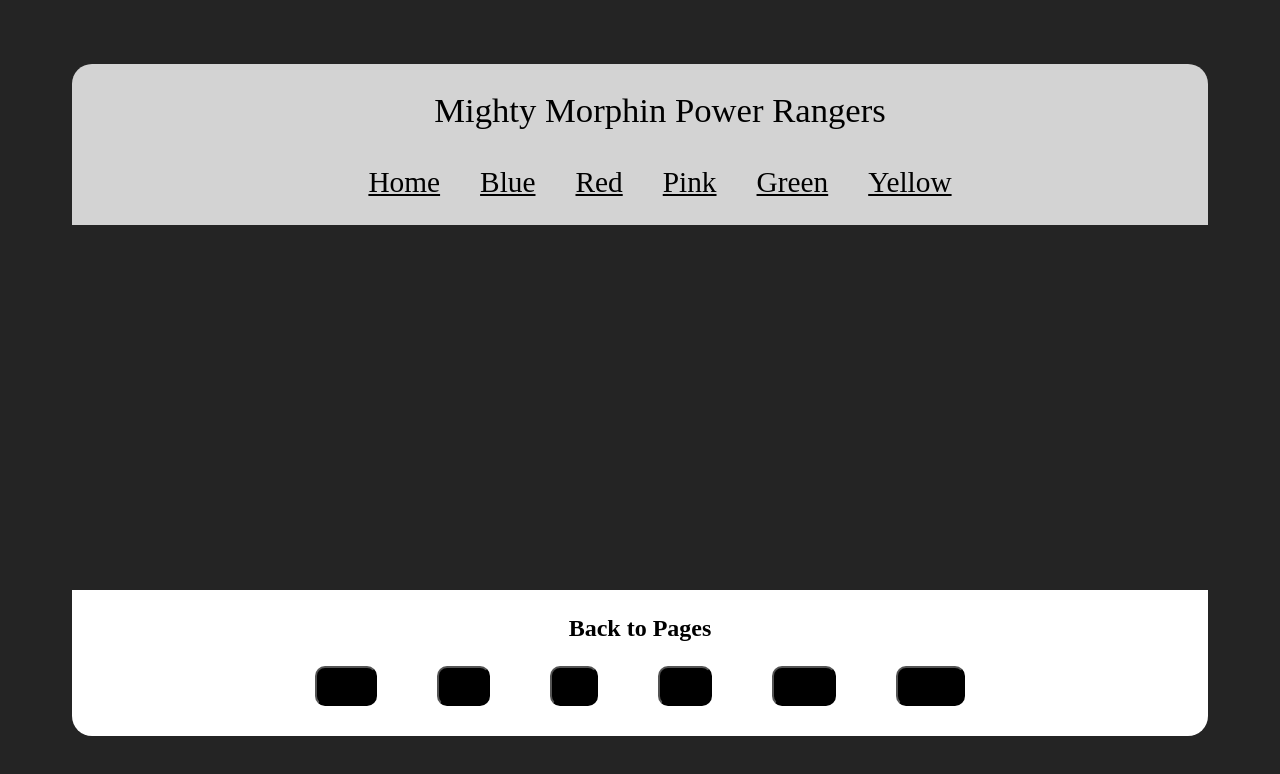
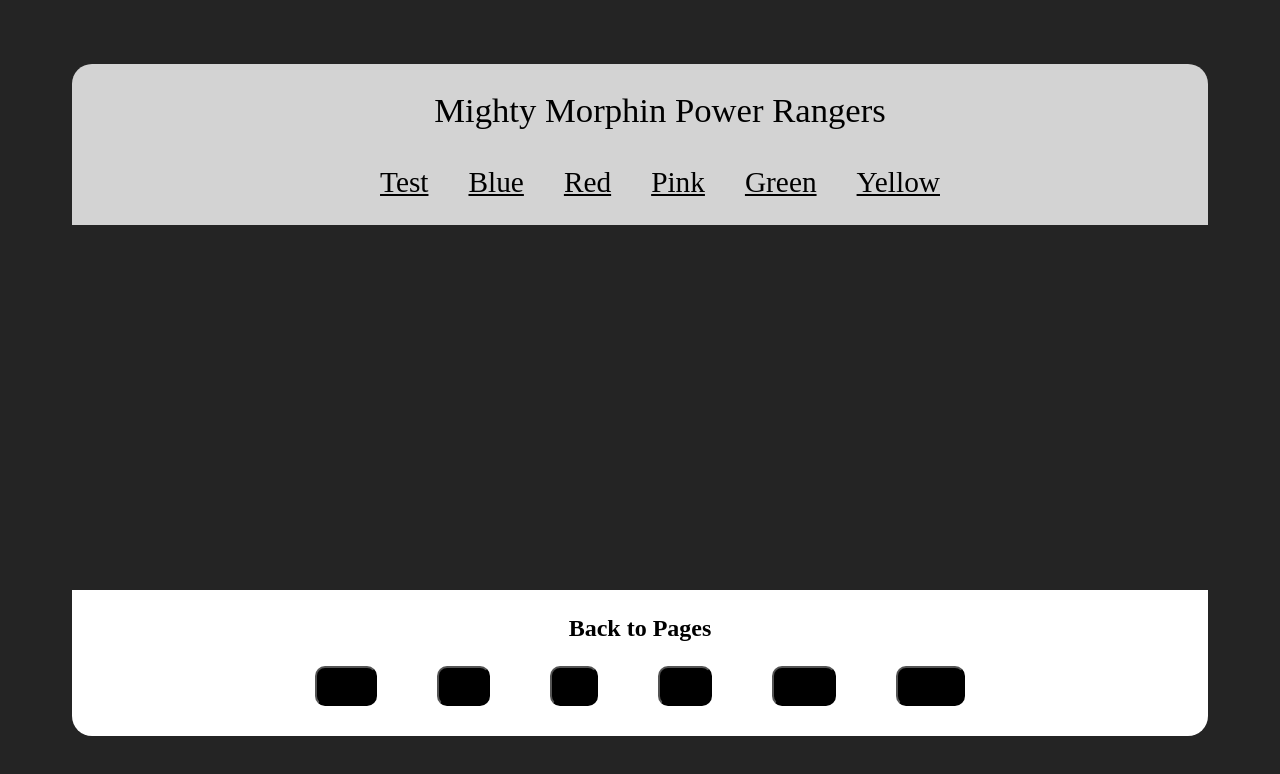
Before and after one commit to Davonne007-TX/Block-28-Workshop-React-Router, a React (Vite) app in the folder react-router/: page / in a window 1280 px wide. Shown: the top 774 px of the page. Built offline with nearby package versions, Linux system fonts and the light colour scheme; a web font is replaced by a local one.

Commit message:
testing if github is connected to CD

```diff
--- a/react-router/src/components/NavBar.jsx
+++ b/react-router/src/components/NavBar.jsx
@@ -8,7 +8,7 @@
       <nav>
         <ul className="myLinks">
           <div className="myTitle">Mighty Morphin Power Rangers</div>
-            <li><Link to="/home">Home</Link></li>
+            <li><Link to="/home">Test</Link></li>
             <li><Link to="/blue">Blue</Link></li>
             <li><Link to="/red">Red</Link></li>
             <li><Link to="/pink">Pink</Link></li>
```
